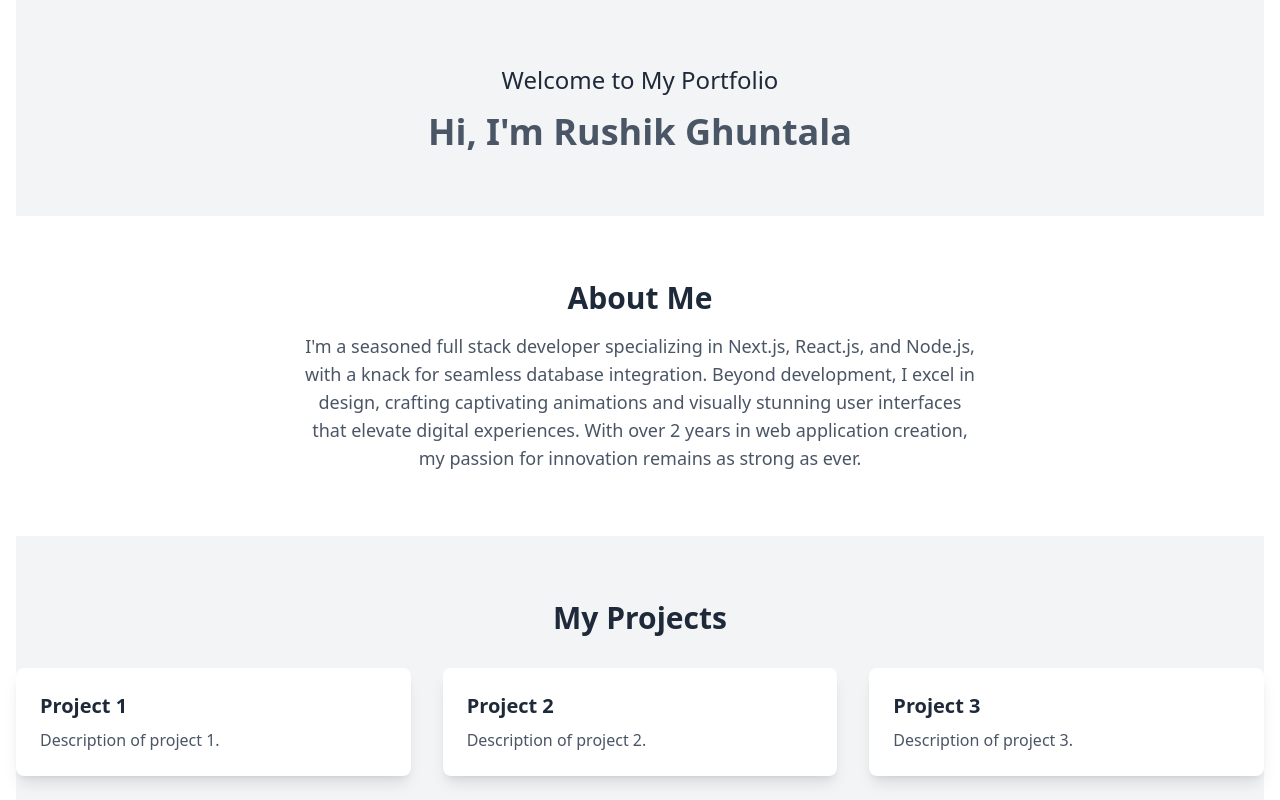
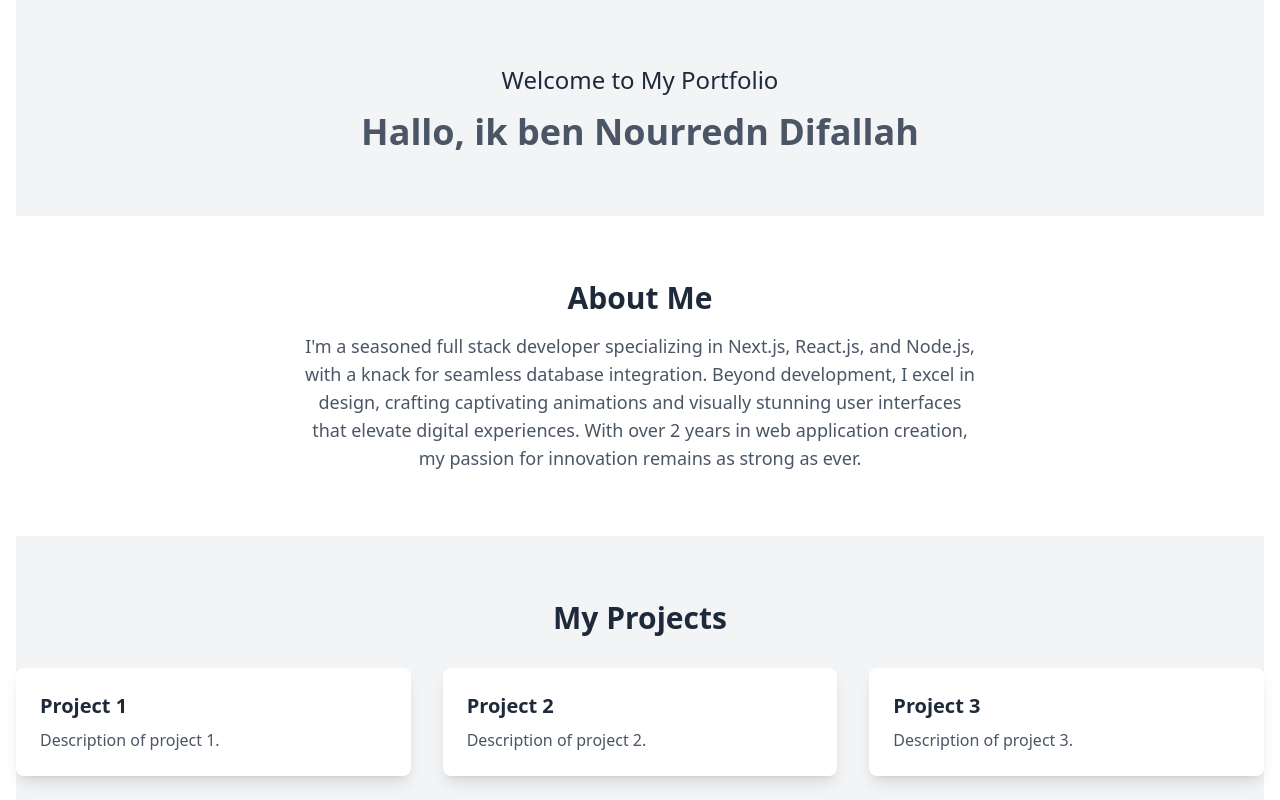
Before and after one commit to NourredinD/angular-app, an Angular app: page / in a window 1280 px wide. Shown: the top 800 px of the page. Built offline with nearby package versions, Linux system fonts and the light colour scheme.

Commit message:
Update home.html

```diff
--- a/src/app/home/home.html
+++ b/src/app/home/home.html
@@ -1,5 +1,5 @@
 <!-- src/app/home/home.component.html -->
 <section class="text-center py-16 bg-gray-100">
     <h1 class="text-2xl text-gray-800">Welcome to My Portfolio</h1>
-    <p class="text-4xl font-bold text-gray-600 mt-4">Hi, I'm Rushik Ghuntala </p>
+    <p class="text-4xl font-bold text-gray-600 mt-4">Hallo, ik ben Nourredn Difallah</p>
 </section>
```
